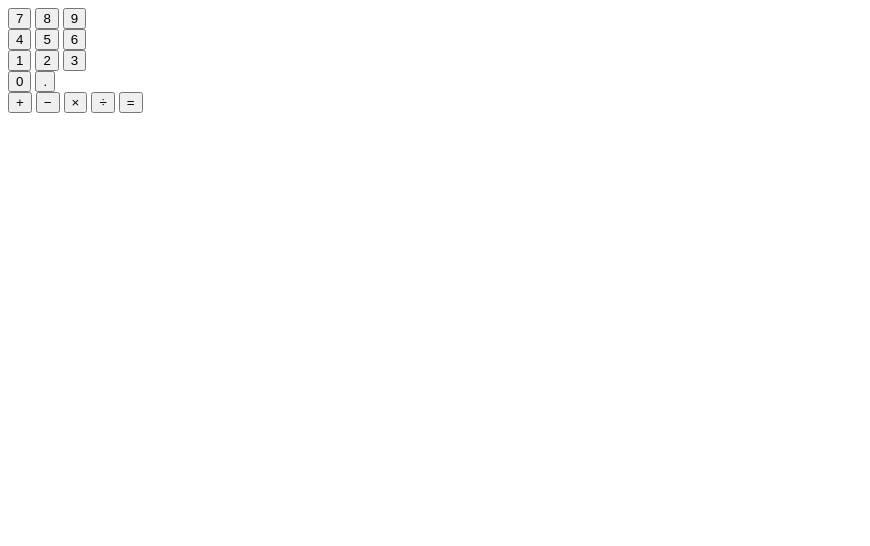
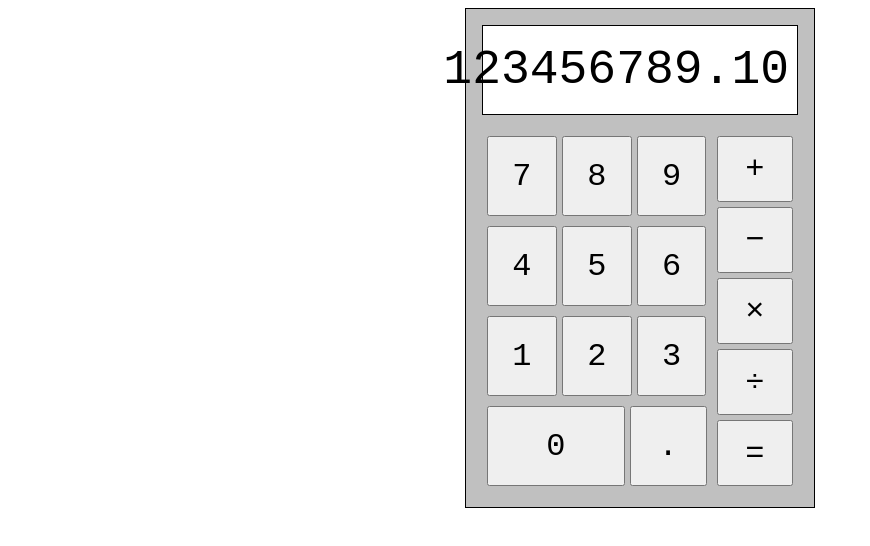
Before and after one commit to jpadden01/odin-calculator, a plain HTML site: page index.html in a window 1280 px wide. Shown: the whole page, without its empty margins (0-870 px from the left). Drawn offline with Linux system fonts and the light colour scheme; a web font is replaced by a local one.

Commit message:
Create basic design for calculator

```diff
--- a/index.html
+++ b/index.html
@@ -6,11 +6,15 @@
     <title>Odin Calculator</title>
 
     <link rel="stylesheet" href="styles.css">
+
+    <link rel="preconnect" href="https://fonts.googleapis.com">
+    <link rel="preconnect" href="https://fonts.gstatic.com" crossorigin>
+    <link href="https://fonts.googleapis.com/css2?family=Datatype:wght@100..900&family=WDXL+Lubrifont+TC&display=swap" rel="stylesheet">
 </head>
 <body>
     <div class="calculator">
         <div class="display">
-            <span class="display-value"></span>
+            <span class="display-value">123456789.10</span>
         </div>
 
         <div class="buttons">
--- a/styles.css
+++ b/styles.css
@@ -0,0 +1,86 @@
+body, button {
+    font-family: "Datatype", monospace;
+}
+
+.calculator {
+    box-sizing: border-box;
+
+    width: 350px;
+    height: 500px;
+
+    margin: auto;
+    border: 1px solid black;
+    background-color: silver;
+    padding: 16px;
+
+    display: flex;
+    flex-direction: column;
+    gap: 16px
+}
+
+.display {
+    box-sizing: border-box;
+
+    flex: 1;
+
+    border: 1px solid black;
+    background-color: white;
+    padding: 8px;
+
+    display: flex;
+    justify-content: flex-end;
+    align-items: center;
+
+    font-size: 48px;
+}
+
+.buttons {
+    flex: 5;
+
+    display: flex;
+}
+
+.numbers {
+    flex: 3;
+    display: flex;
+    flex-direction: column;
+}
+
+.operators {
+    flex: 1;
+
+    padding: 5px;
+
+    display: flex;
+    flex-direction: column;
+    gap: 5px;
+}
+
+.numbers-row, .zero-row {
+    flex: 1;
+
+    padding: 5px;
+
+    display: flex;
+    gap: 5px;
+}
+
+.number {
+    flex: 1;
+}
+
+.zero {
+    flex: 2;
+}
+
+.decimal {
+    flex: 1;
+}
+
+.operator {
+    flex: 1;
+}
+
+button {
+    font-size: 32px;
+}
```
